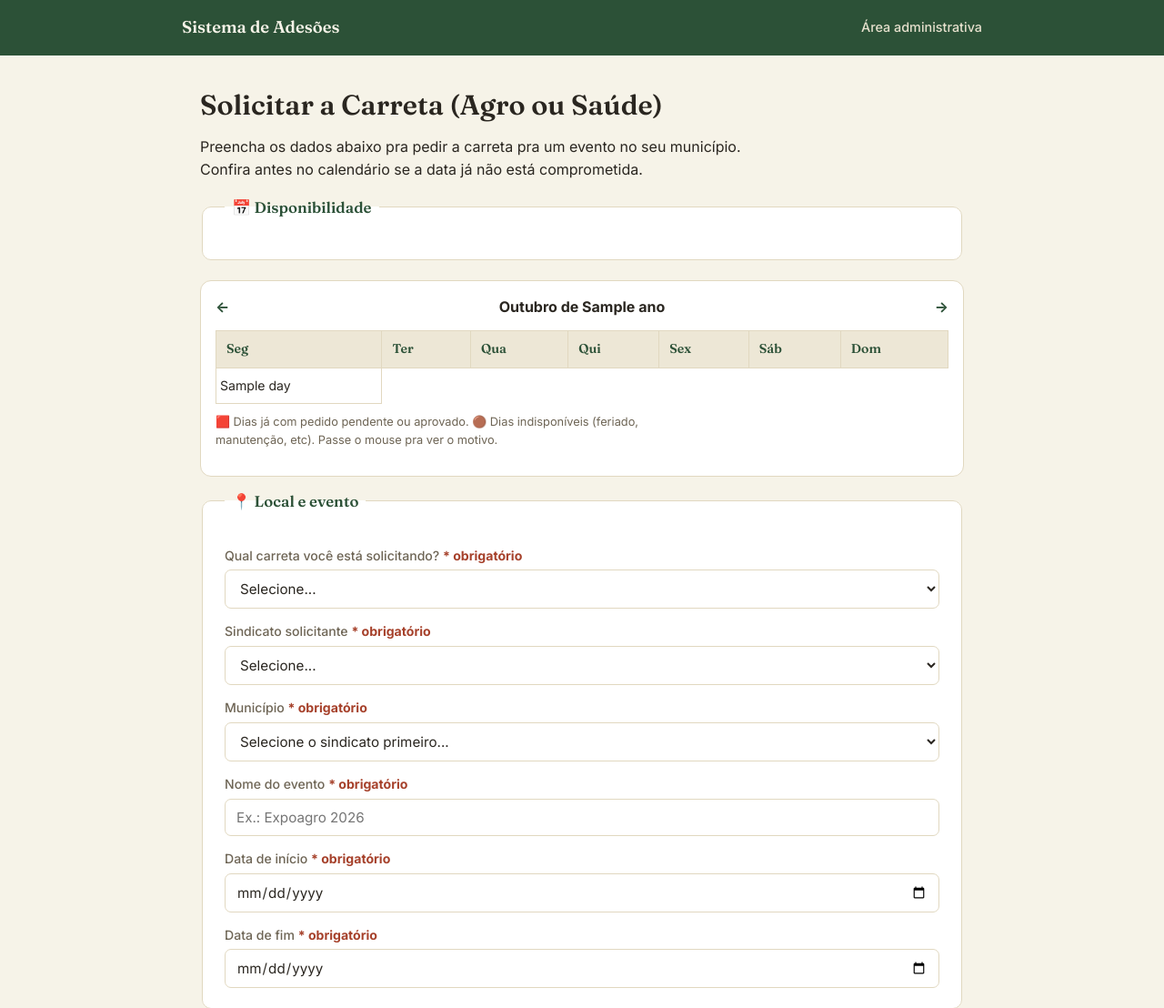
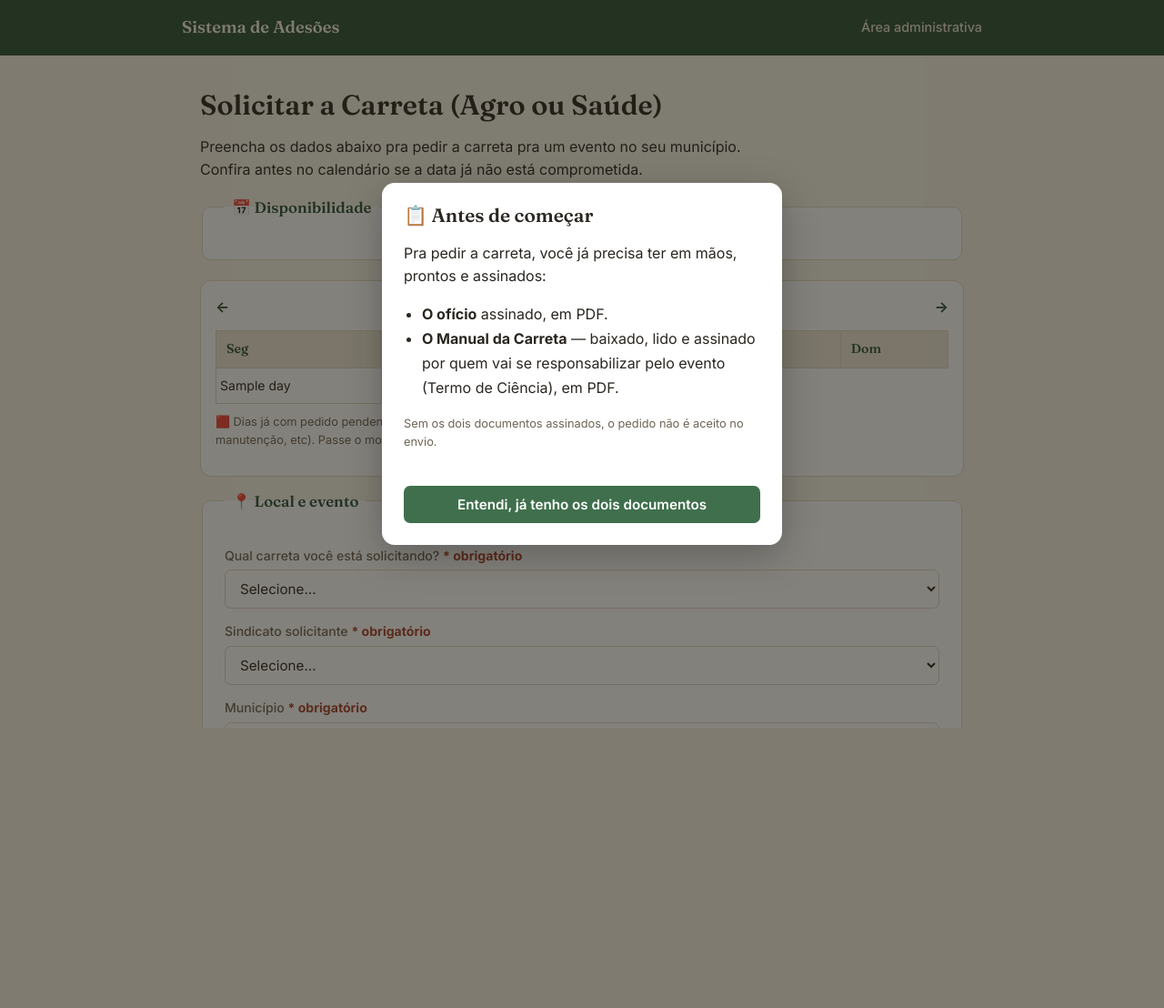
Before and after one commit to Ciiagro/adesoes_ps, a Flask app: template templates/carreta_form.html in a window 1280 px wide. Shown: the top 1108 px of the page at 91% size. After the commit the page ends 800 px from the top, so only its background shows below. Run offline with Flask 3, Linux system fonts and the light colour scheme; the template is opened without the code that fills it: most values are stand-ins (such as "Sample title", 1, 10 or a date in 2020); parts of the project's set-up code (start-up, migrations or seed data) failed here and were passed over.

Commit message:
Popup avisando sobre ofício e Manual da Carreta antes do formulário

```diff
--- a/templates/carreta_form.html
+++ b/templates/carreta_form.html
@@ -1,5 +1,19 @@
 {% extends 'base.html' %}
 {% block content %}
+
+<div id="popup-documentos-necessarios" style="position:fixed;inset:0;z-index:1000;background:rgba(30,26,18,.55);display:flex;align-items:center;justify-content:center;padding:16px;">
+  <div style="background:#fff;border-radius:14px;max-width:440px;width:100%;padding:24px;box-shadow:0 12px 40px rgba(0,0,0,.25);">
+    <h2 style="margin-top:0;">📋 Antes de começar</h2>
+    <p>Pra pedir a carreta, você já precisa ter em mãos, prontos e assinados:</p>
+    <ul style="line-height:1.7;padding-left:20px;">
+      <li><strong>O ofício</strong> assinado, em PDF.</li>
+      <li><strong>O Manual da Carreta</strong> — baixado, lido e assinado por quem vai se responsabilizar pelo evento (Termo de Ciência), em PDF.</li>
+    </ul>
+    <p class="hint" style="margin-bottom:20px;">Sem os dois documentos assinados, o pedido não é aceito no envio.</p>
+    <button type="button" id="btn-fechar-popup-documentos" class="prox" style="width:100%;">Entendi, já tenho os dois documentos</button>
+  </div>
+</div>
+
 <h1>Solicitar a Carreta (Agro ou Saúde)</h1>
 <p>
   Preencha os dados abaixo pra pedir a carreta pra um evento no seu município.
@@ -184,6 +198,11 @@ sindicatoSelect.addEventListener('change', function () {
   }
 })();
 
+// --- Popup de aviso (ofício + Manual da Carreta assinados) ---
+document.getElementById('btn-fechar-popup-documentos').addEventListener('click', function () {
+  document.getElementById('popup-documentos-necessarios').style.display = 'none';
+});
+
 // --- Limite de tamanho dos PDFs anexados (ofício e termo de compromisso):
 // avisa e bloqueia o envio antes de a pessoa esperar o upload inteiro pra
 // só então descobrir que passou do limite ---
```
Also changed, not shown: 1 other file.
